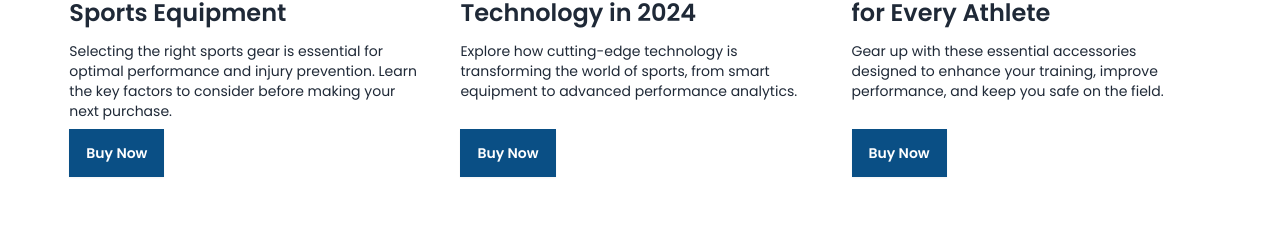
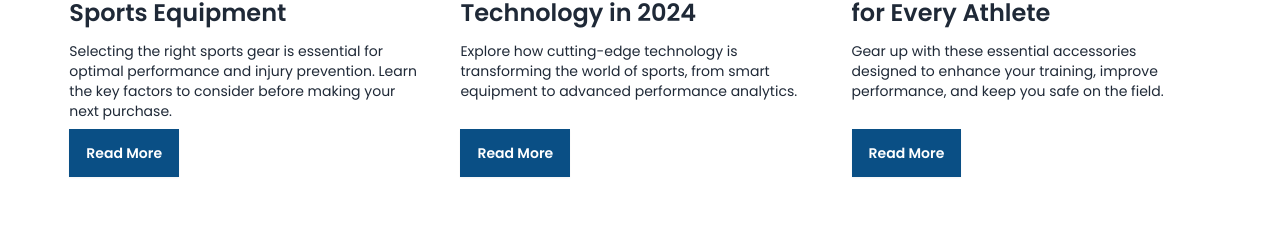
Before and after one commit to abdurrahmansoftlinkbd/equi-sports, a React (Vite) app: page / in a window 1280 px wide. Shown: the part 1257-1484 px from the top of the page. Built offline with nearby package versions, Linux system fonts and the light colour scheme; no server answers.

Commit message:
blogs button modified

```diff
--- a/src/components/Blog.jsx
+++ b/src/components/Blog.jsx
@@ -20,7 +20,7 @@ const Blog = ({ blog }) => {
         <p>{description}</p>
         <div className="card-actions">
           <button className="btn bg-primary border-primary text-white hover:bg-light hover:border-light rounded-none">
-            Buy Now
+            Read More
           </button>
         </div>
       </div>
```
